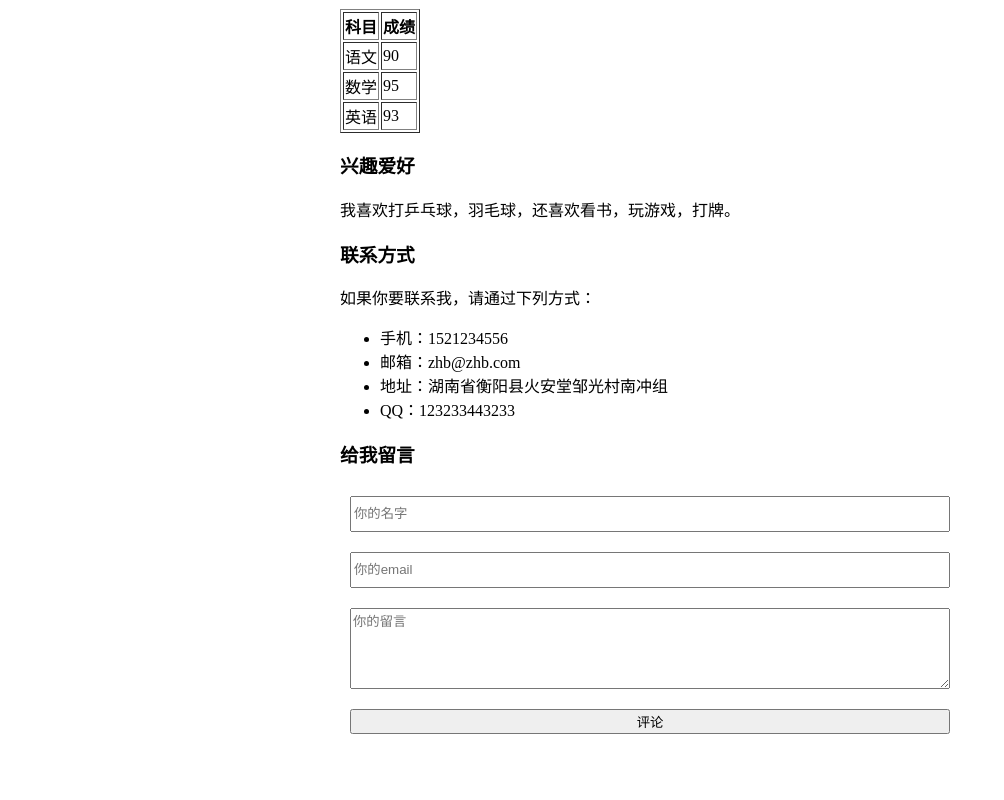
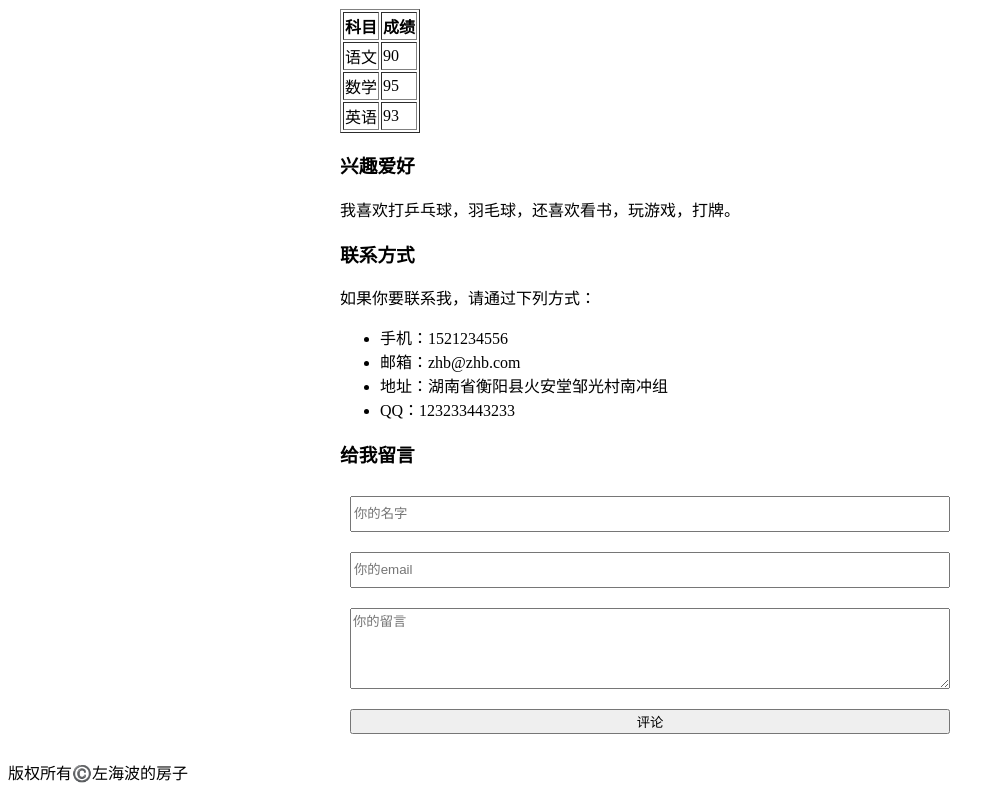
Before and after one commit to tracholar/zhbdfz, a plain HTML site: page index.html in a window 1280 px wide. Shown: the part 641-1441 px from the top of the page, without its empty margins (0-1004 px from the left). Before the commit the page ends 1401 px from the top, so only its background shows below. Drawn offline with Linux system fonts and the light colour scheme.

Commit message:
增加版权信息

```diff
--- a/index.html
+++ b/index.html
@@ -169,5 +169,8 @@
 
 
     </section>
+    <p>
+        版权所有©️左海波的房子
+    </p>
 </body>
 </html>
```
